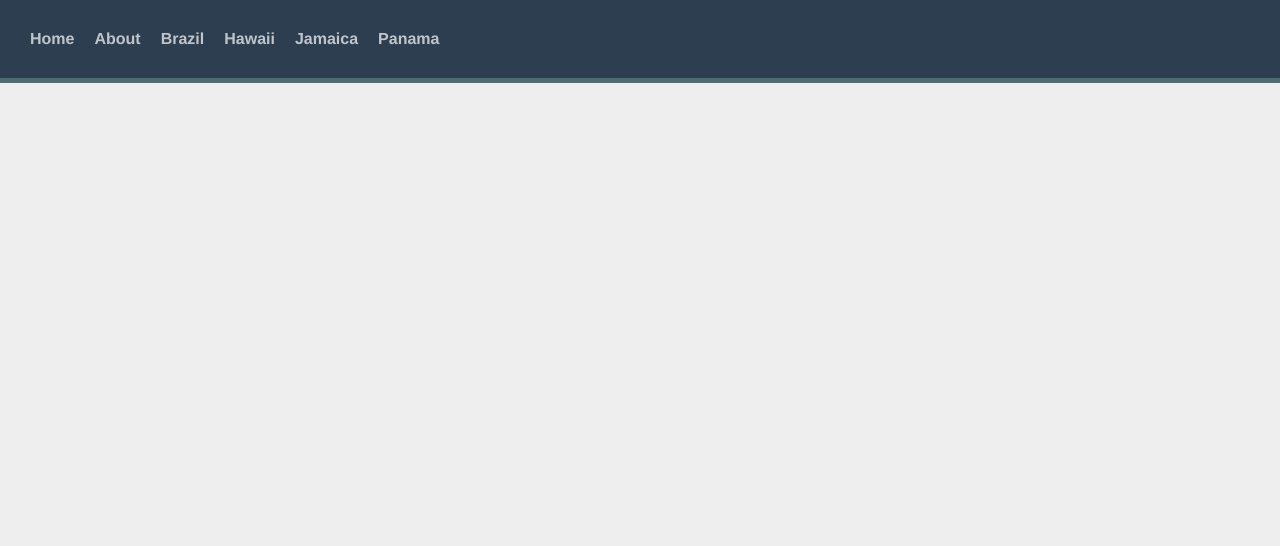
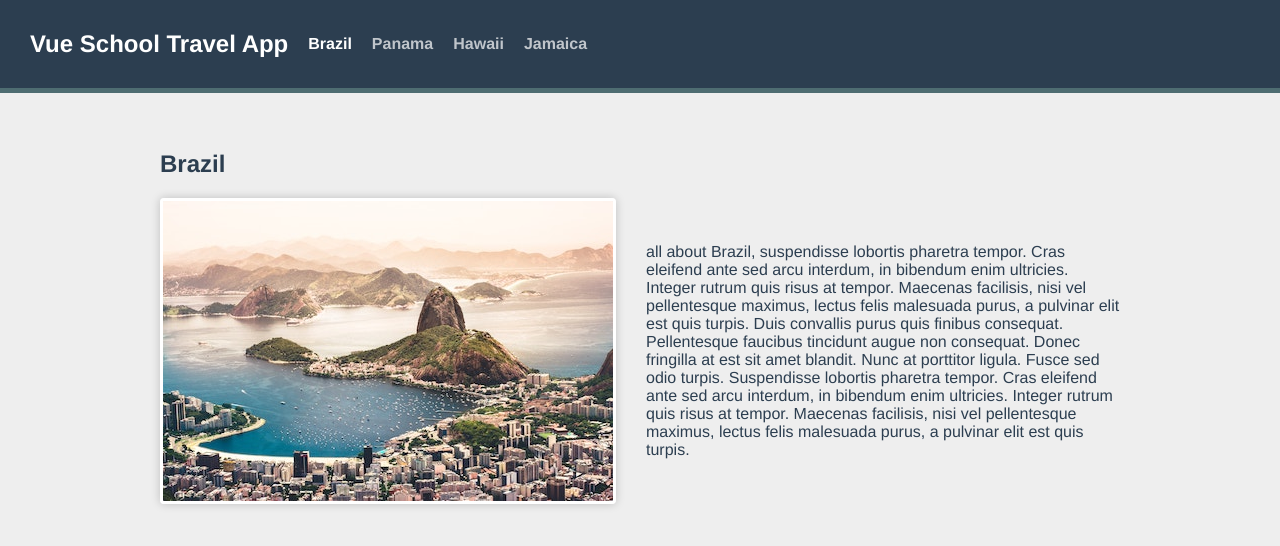
Before and after one commit to vyalova-diana/vue_school_router_course, a Vue app: page /destination/1/brazil in a window 1280 px wide. Shown: the top 546 px of the page. Built offline with nearby package versions, Linux system fonts and the light colour scheme.

Commit message:
Added navigation component and dynamic destination view

```diff
--- a/src/App.vue
+++ b/src/App.vue
@@ -1,15 +1,12 @@
 <script>
+import TheNavigation from "@/components/TheNavigation.vue";
+export default {
+  components: {TheNavigation}
+}
 </script>
 
 <template>
-  <div id="nav">
-    <router-link to="/">Home</router-link>
-    <router-link to="/about">About</router-link>
-    <router-link to="/brazil">Brazil</router-link>
-    <router-link to="/hawaii">Hawaii</router-link>
-    <router-link to="/jamaica">Jamaica</router-link>
-    <router-link to="/panama">Panama</router-link>
-  </div>
+  <TheNavigation/>
   <div class="container">
     <router-view/>
   </div>
--- /dev/null
+++ b/src/components/TheNavigation.vue
@@ -0,0 +1,27 @@
+<template>
+  <div id="nav">
+    <router-link id="logo" to="/">Vue School Travel App</router-link>
+    <router-link
+        v-for="destination in destinations"
+        :key="destination.id"
+        :to="{name: 'destination.show',params: {id: destination.id, slug: destination.slug}}">
+      {{destination.name}}
+    </router-link>
+  </div>
+</template>
+
+<script>
+import sourceData from '@/data.json'
+
+export default  {
+  data(){
+    return {
+      destinations: sourceData.destinations
+    }
+  }
+}
+</script>
+
+<style scoped>
+
+</style>
--- a/src/router/index.js
+++ b/src/router/index.js
@@ -10,34 +10,12 @@
       component: HomeView
     },
     {
-      path: '/about',
-      name: 'about',
-      // route level code-splitting
-      // this generates a separate chunk (About.[hash].js) for this route
-      // which is lazy-loaded when the route is visited.
-      component: () => import('../views/AboutView.vue')
-    },
-    {
-      path: '/brazil',
-      name: 'brazil',
-      component: () => import('../views/BrazilView.vue')
-    },
-    {
-      path: '/hawaii',
-      name: 'hawaii',
-      component: () => import('../views/HawaiiView.vue')
-    },
-    {
-      path: '/jamaica',
-      name: 'jamaica',
-      component: () => import('../views/JamaicaView.vue')
-    },
-    {
-      path: '/panama',
-      name: 'panama',
-      component: () => import('../views/PanamaView.vue')
+      path: '/destination/:id/:slug',
+      name: 'destination.show',
+      component: () => import('../views/DestinationShow.vue')
     }
-  ]
+  ],
+  // linkActiveClass: "vue-school-active-link" //default: "router-link-active"
 })
 
 export default router
--- a/src/views/BrazilView.vue
+++ /dev/null
@@ -1,15 +0,0 @@
-<template>
-  <div class="brazil">
-    <h1>Brazil</h1>
-  </div>
-</template>
-
-<script>
-export default {
-  name: "BrazilView"
-};
-</script>
-
-<style scoped>
-
-</style>
--- /dev/null
+++ b/src/views/DestinationShow.vue
@@ -0,0 +1,29 @@
+<template>
+  <section class="destination">
+    <h1>{{destination.name}}</h1>
+      <div class="destination-details">
+        <img :src="`/images/${destination.image}`" :alt="destination.name">
+        <p>{{destination.description}}</p>
+      </div>
+  </section>
+</template>
+
+<script>
+import sourceData from '@/data.json'
+export default {
+  computed: {
+    destinationId() {
+      return parseInt(this.$route.params.id) ;
+    },
+    destination() {
+      return sourceData.destinations.find(destination => destination.id === this.destinationId )
+    }
+  }
+}
+
+
+</script>
+
+<style scoped>
+
+</style>
--- a/src/views/HawaiiView.vue
+++ /dev/null
@@ -1,15 +0,0 @@
-<template>
-  <div class="hawaii">
-    <h1>Hawaii</h1>
-  </div>
-</template>
-
-<script>
-export default {
-  name: "BrazilView"
-};
-</script>
-
-<style scoped>
-
-</style>
--- a/src/views/HomeView.vue
+++ b/src/views/HomeView.vue
@@ -2,7 +2,10 @@
   <div class="home">
     <h1>All destinations</h1>
     <div class="destinations">
-      <router-link v-for="destination in destinations" :key="destination.id" :to="destination.slug">
+      <router-link
+          v-for="destination in destinations"
+          :key="destination.id"
+          :to="{name: 'destination.show',params: {id: destination.id, slug: destination.slug}}">
         <h2>{{ destination.name }}</h2>
         <img :src="`/images/${destination.image}`" :alt="destination.name">
       </router-link>
--- a/src/views/JamaicaView.vue
+++ /dev/null
@@ -1,15 +0,0 @@
-<template>
-  <div class="jamaica">
-    <h1>Jamaica</h1>
-  </div>
-</template>
-
-<script>
-export default {
-  name: "BrazilView"
-};
-</script>
-
-<style scoped>
-
-</style>
--- a/src/views/PanamaView.vue
+++ /dev/null
@@ -1,15 +0,0 @@
-<template>
-  <div class="panama">
-    <h1>Panama</h1>
-  </div>
-</template>
-
-<script>
-export default {
-  name: "BrazilView"
-};
-</script>
-
-<style scoped>
-
-</style>
```
